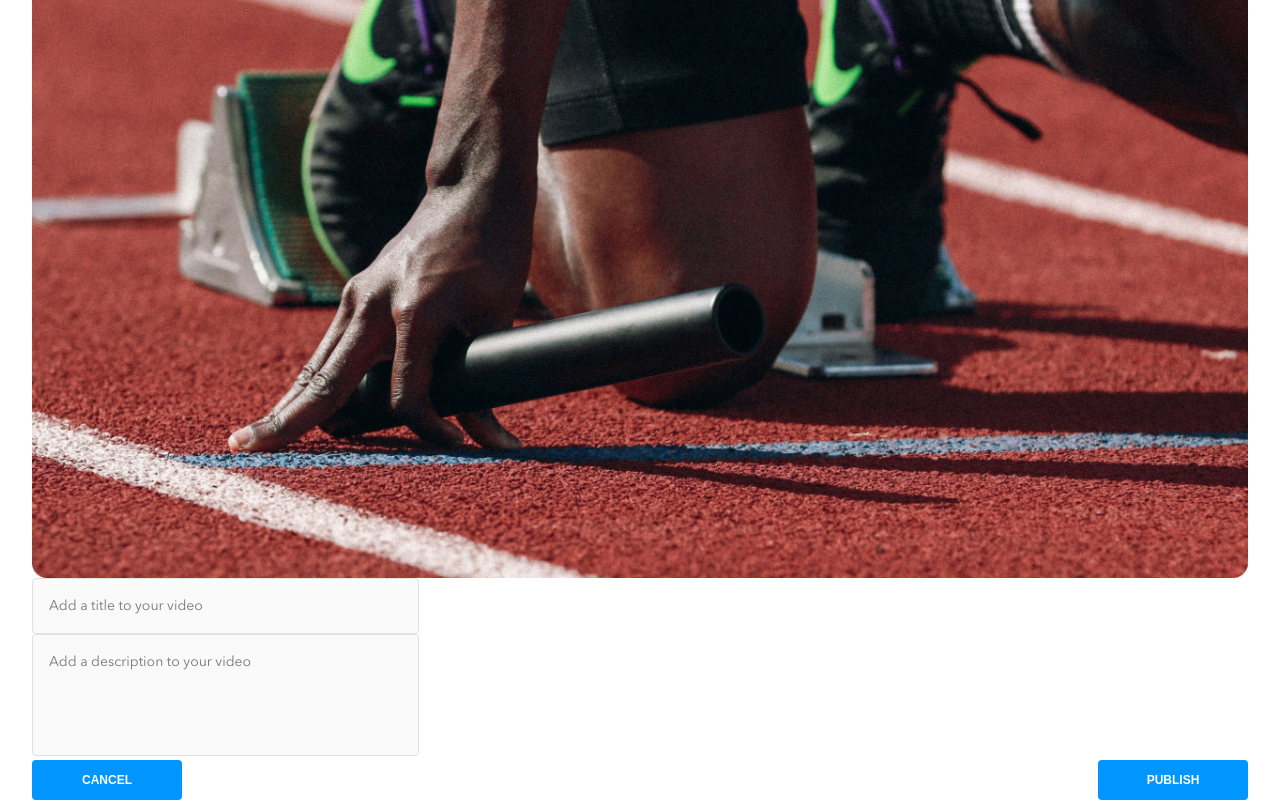
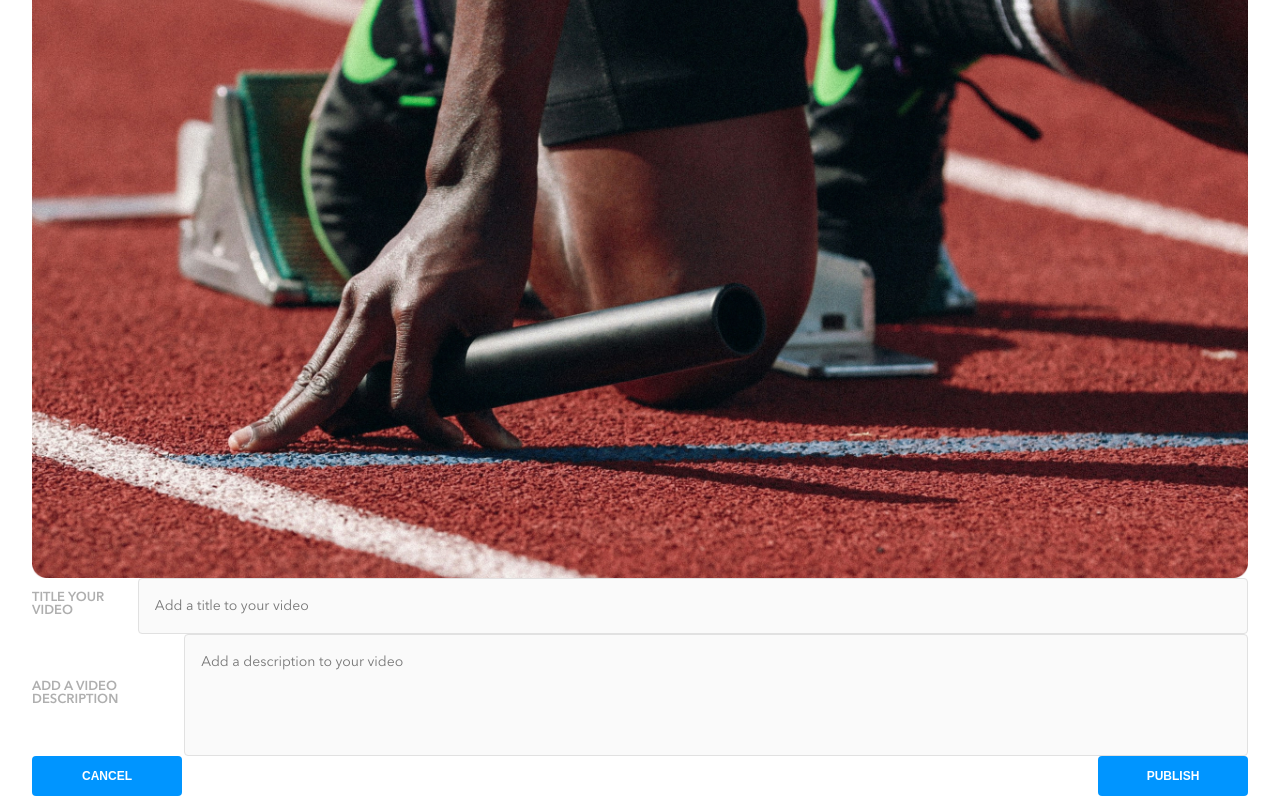
Before and after one commit to silvhua-Lighthouse/silvia-hua-brainflix, a React (Vite) app: page /upload in a window 1280 px wide. Shown: the part 261-1061 px from the top of the page. Built offline with nearby package versions, Linux system fonts and the light colour scheme; no server answers.

Commit message:
add input labels

```diff
--- a/src/pages/VideoUpload/VideoUpload.jsx
+++ b/src/pages/VideoUpload/VideoUpload.jsx
@@ -9,6 +9,10 @@ const VideoUpload = () => {
     id:"title",
     name:"title",
     className:"upload__input-field",
+    label: {
+        labelText: 'Title your video',
+        inputContainerClassName: 'upload__input-container'
+        },
     placeholder:"Add a title to your video",
     type:"input",
     rows:"1"
@@ -16,6 +20,10 @@ const VideoUpload = () => {
   const inputPropsDescription = {id:"description",
     name:"description",
     className:"upload__input-field",
+    label: {
+        labelText: 'Add a video description',
+        inputContainerClassName: 'upload__input-container'
+        },
     placeholder:"Add a description to your video",
     type:"textarea",
     rows:"4"
--- a/src/pages/VideoUpload/VideoUpload.scss
+++ b/src/pages/VideoUpload/VideoUpload.scss
@@ -6,9 +6,9 @@
   @include flex-mixin--column(100%);
   @include set-section-margin();
   align-items: flex-start;
-  // border-top: $divider;
 
-  &__title {
+  &__form {
+    width: 100%;
 
   }
 
```
